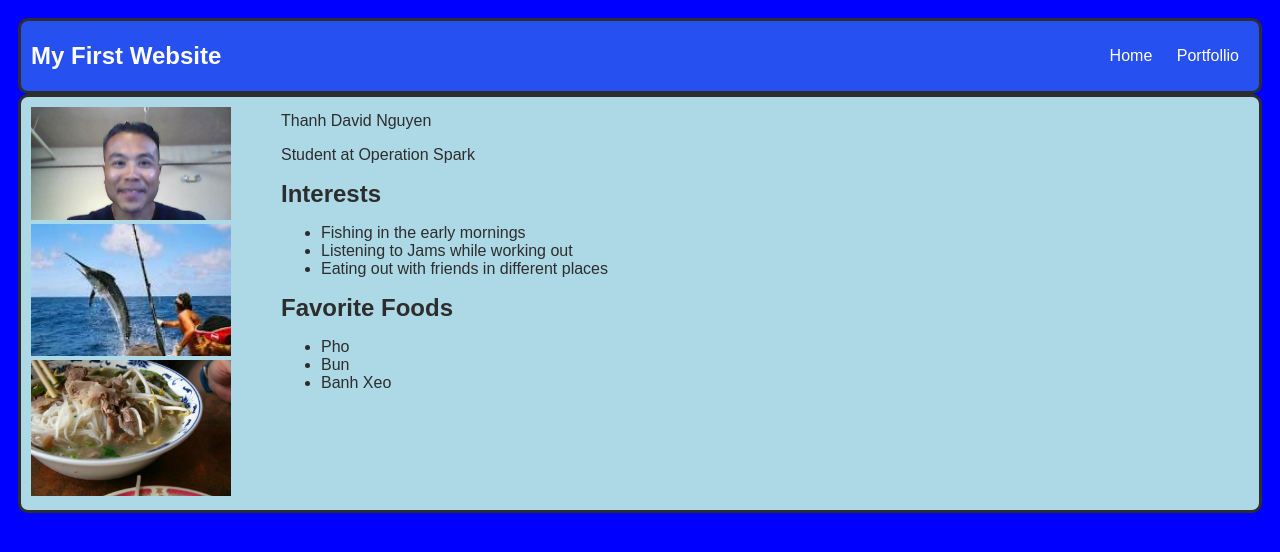
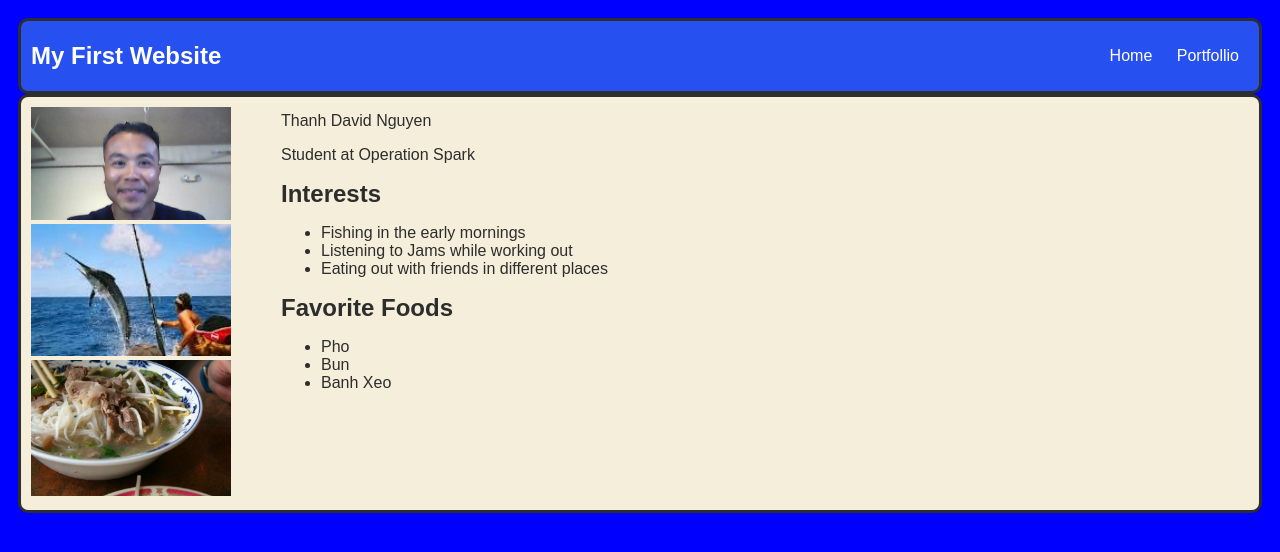
Before and after one commit to tdavidng811/tdavidng811.github.io, a plain HTML site: page index.html in a window 1280 px wide. Drawn offline with Linux system fonts and the light colour scheme.

Commit message:
A basic website

```diff
--- a/index.html
+++ b/index.html
@@ -48,7 +48,7 @@
 
             /* main container area beneath menu */
             main {
-                background-color:lightblue;
+                background: rgb(245,238,219);
                 display: flex;
                 border:solid;
                 border-radius: 10px;
```
